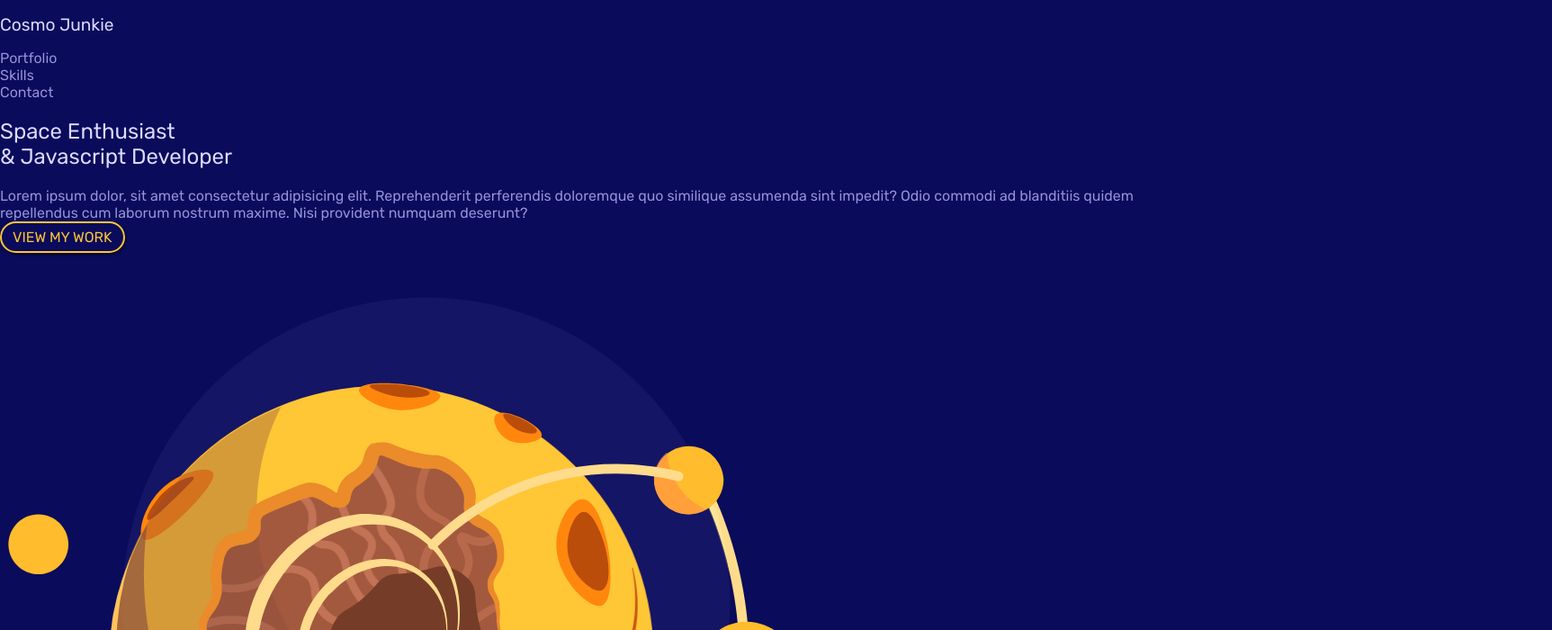
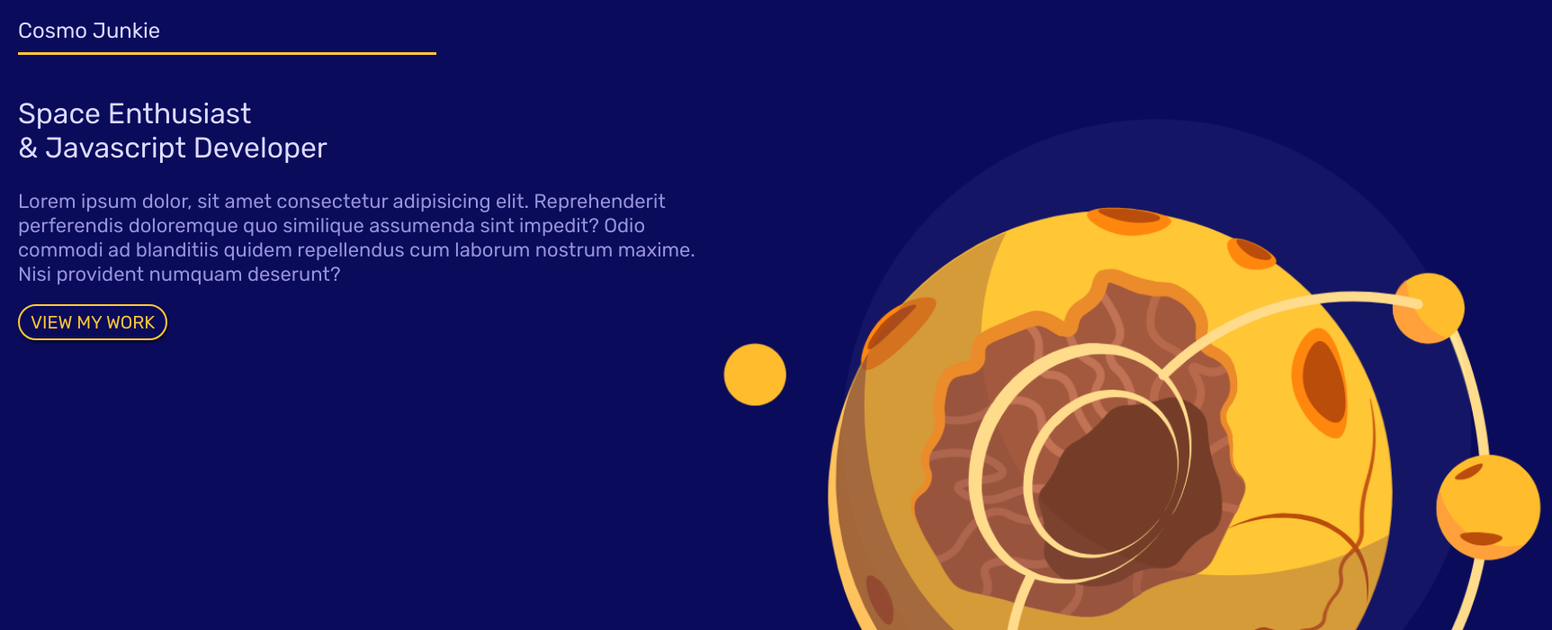
Before and after one commit to daniel-agbonifo/Mobile-first-responsive-build, a plain HTML site: page index.html in a window 1280 px wide. Shown: the top 700 px of the page at 90% size, 1725 px wide, since content can reach past the window. Drawn offline with Linux system fonts and the light colour scheme.

Commit message:
progress

```diff
--- a/index.html
+++ b/index.html
@@ -23,7 +23,7 @@
         <p class="leading">Lorem ipsum dolor, sit amet consectetur adipisicing elit. Reprehenderit perferendis doloremque quo similique assumenda sint impedit? Odio commodi ad blanditiis quidem repellendus cum laborum nostrum maxime. Nisi provident numquam deserunt?</p>
         <a href="#portfolio" class="button">View my work</a>
     </div>
-    <div class="welcome-image">
+    <div class="welcome-img">
         <img src="assets/banner_image.png" alt="pic of planet">
     </div>
 </section>
@@ -80,9 +80,10 @@
 </section>
 <footer>
     <div class="grid">
+        <p class="copyright">Copyright 2022 Cosmo Junkie</p>
         <ul class="social">
             <li><a href=""></a><img src="assets/icon_fb.svg" alt="facebook"></li>
-            <li><a href=""></a><img src="assets/icon_tw.svg" alt="twitter"></li>
+            <li><a href="https://www.twitter.com/AyomideAgbonifo"></a><img src="assets/icon_tw.svg" alt="twitter"></li>
         </ul>
     </div>
 </footer>
--- a/style.css
+++ b/style.css
@@ -65,7 +65,76 @@ h1,h3 {
     font-size: 1.2em;
 }
 
+h2 {
+    font-size: 1.6em;
+}
+
+h4 {
+    font-size: 1.1em;
+}
+
+.leading {
+    font-size: 1.1em;
+}
+
 /* mobile styles */
+.grid {
+    display: grid;
+    grid-template-columns: repeat(8, 1fr);
+}
+
+.site-nav {
+    margin: 0 20px;
+}
+
+.site-nav ul {
+    display: none;
+}
+
+.site-nav h1 {
+    grid-column: 1/4;
+    grid-row: 1;
+    padding-bottom: 10px;
+    border-bottom: 3px solid var(--primary);
+}
+
+#welcome {
+    padding: 0 20px 20px 20px;
+}
+
+.welcome-text {
+    grid-column: 1/6;
+}
+
+.welcome-img {
+    grid-column: 6/9;
+}
+
+.welcome-img img {
+    width: 200%;
+}
+
+.welcome-text a {
+    margin: 20px 0;
+}
+
+#portfolio {
+    background: url(assets/square_bg.png);
+    background-size: cover;
+    background-repeat: no-repeat;
+    background-position: bottom;
+    padding: 30px 20px;
+}
+
+#portfolio h3 {
+    margin-bottom: 0;
+    text-align: center;
+}
+
+.projects a{
+    grid-column: 1/9;
+    margin: 20px 0;
+}
 
 /* small tablet styles */
 @media screen and (min-width:620px) {
@@ -74,10 +143,14 @@ h1,h3 {
 
 /* large tablets & laptop styles */
 @media screen and (min-width:960px) {
-
+    body {
+        font-size: 18px;
+    }
 }
 
 /* desktop styles */
 @media screen and (min-width:1200px) {
-
+    body {
+        font-size: 20px;
+    }
 }
```
